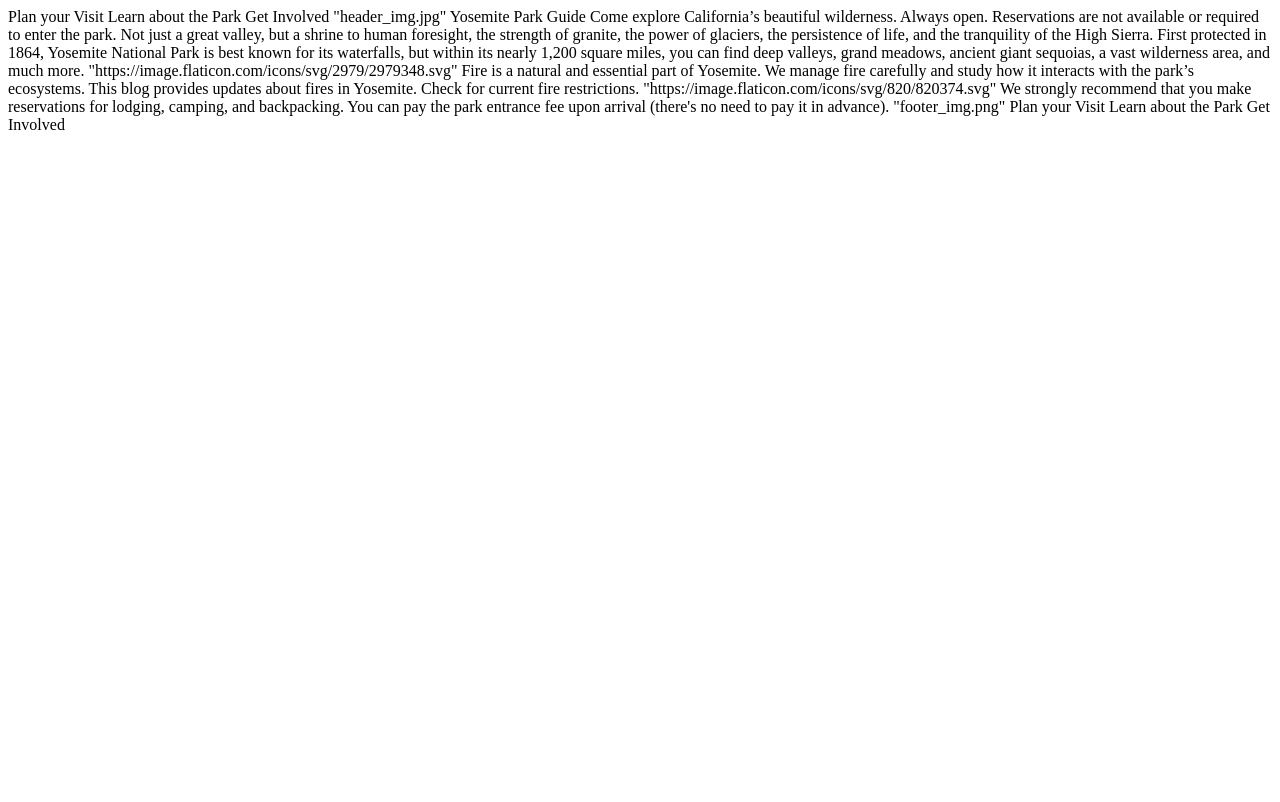
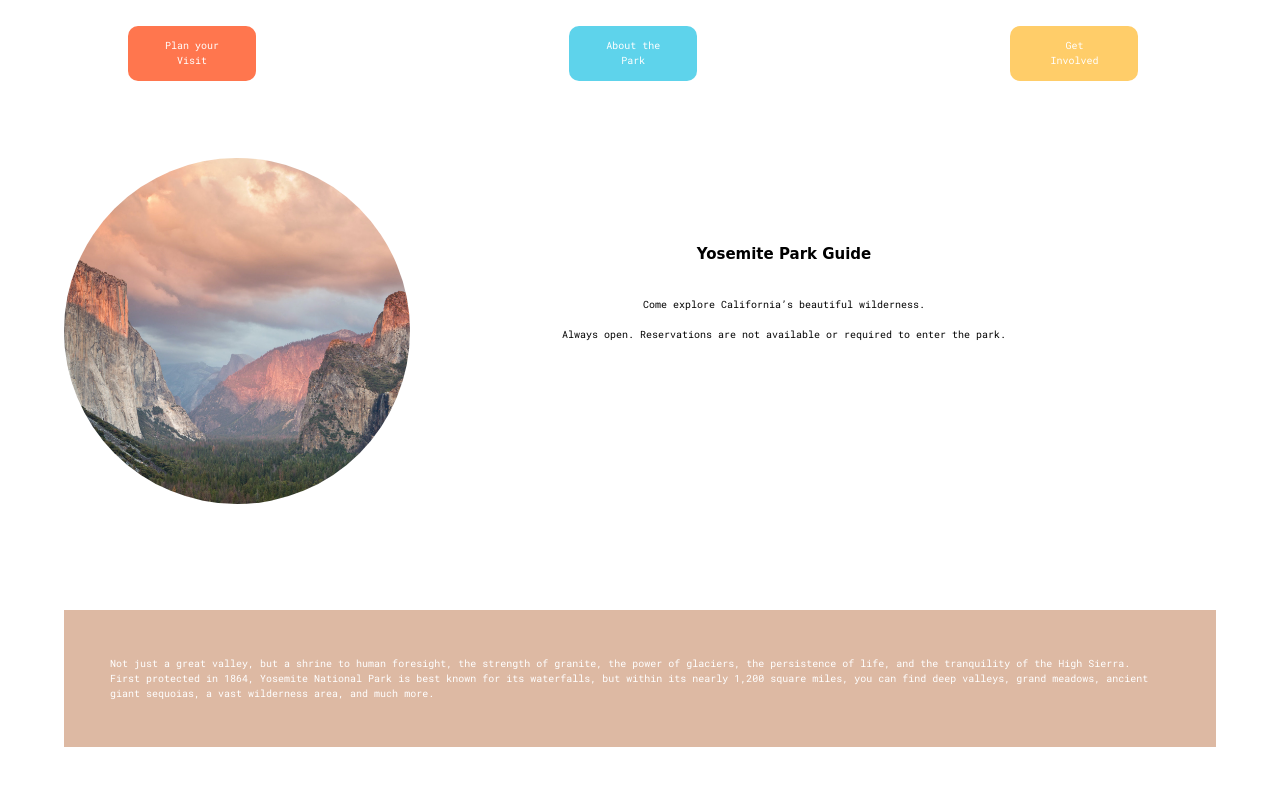
Before and after one commit to bloominstituteoftechnology/web-module-challenge-intro-css, a plain HTML site: page index.html in a window 1280 px wide. Shown: the top 802 px of the page. Drawn offline with Linux system fonts and the light colour scheme; a web font is replaced by a local one.

Commit message:
first attempt

```diff
--- a/index.css
+++ b/index.css
@@ -0,0 +1,226 @@
+/* http://meyerweb.com/eric/tools/css/reset/
+   v2.0 | 20110126
+   License: none (public domain)
+*/
+
+html,
+body,
+div,
+span,
+applet,
+object,
+iframe,
+h2,
+h3,
+h4,
+h5,
+h6,
+p,
+blockquote,
+pre,
+a,
+abbr,
+acronym,
+address,
+big,
+cite,
+code,
+del,
+dfn,
+em,
+img,
+ins,
+kbd,
+q,
+s,
+samp,
+small,
+strike,
+strong,
+sub,
+sup,
+tt,
+var,
+b,
+u,
+i,
+center,
+dl,
+dt,
+dd,
+ol,
+ul,
+li,
+fieldset,
+form,
+label,
+legend,
+table,
+caption,
+tbody,
+tfoot,
+thead,
+tr,
+th,
+td,
+article,
+aside,
+canvas,
+details,
+embed,
+figure,
+figcaption,
+footer,
+header,
+hgroup,
+menu,
+nav,
+output,
+ruby,
+section,
+summary,
+time,
+mark,
+audio,
+video {
+  margin: 0;
+  padding: 0;
+  font-size: 100%;
+  font: inherit;
+  vertical-align: baseline;
+}
+/* HTML5 display-role reset for older browsers */
+article,
+aside,
+details,
+figcaption,
+figure,
+footer,
+header,
+hgroup,
+menu,
+nav,
+section {
+  display: block;
+}
+body {
+  line-height: 1;
+}
+ol,
+ul {
+  list-style: none;
+}
+blockquote,
+q {
+  quotes: none;
+}
+blockquote:before,
+blockquote:after,
+q:before,
+q:after {
+  content: "";
+  content: none;
+}
+table {
+  border-collapse: collapse;
+  border-spacing: 0;
+}
+* {
+  box-sizing: border-box;
+  max-width: 100%;
+}
+/*General Styles */
+html {
+  font-size: 62.5%;
+}
+body {
+  font-size: 1.6 rem;
+  line-height: 1.5;
+  font-family: "Roboto Mono", monospace;
+}
+h1 {
+  font-family: "Chelsea Market", cursive;
+  font-size: 6 rem;
+}
+/*helps with spacing,centers*/
+
+section {
+  padding: 4% 0;
+  width: 90%;
+  margin: 0 auto;
+}
+/*header section styles helps with spacing and gives the link a better look*/
+.cta {
+  position: relative;
+}
+.text,
+.image {
+  display: inline-block;
+}
+nav {
+  padding: 2% 0;
+}
+nav a {
+  display: inline-block;
+  padding: 1% 0;
+  width: 10%;
+  text-align: center;
+  border-radius: 10px;
+  color: white;
+  text-decoration: none;
+}
+.plan {
+  margin-left: 10%;
+  background: #ff764e;
+}
+
+.learn {
+  margin: 0 24%;
+  background: #5ed3eb;
+}
+
+.get {
+  margin-right: 10%;
+  background: #ffcd69;
+}
+.text {
+  width: 55%;
+  margin-left: 5%;
+  text-align: center;
+  line-height: 3;
+  position: absolute;
+  top: 25%;
+}
+.image {
+  width: 30%;
+}
+.round {
+  border-radius: 50%;
+}
+.beige {
+  background-color: #ddb9a3;
+  color: white;
+  padding: 4%;
+}
+.info div {
+  width: 30%;
+  margin: 5% auto;
+}
+.bold {
+  font-weight: bold;
+}
+.bg-img {
+  background-image: url("assets/footer_img.jpg");
+  height: 50vh;
+  background-repeat: no-repeat;
+  background-size: cover;
+  background-position: top center;
+  width: 100%;
+}
+footer {
+  background-color: #f9e7dc;
+}
+.camper {
+  width: 30%;
+  margin: 5% auto;
+}
--- a/index.html
+++ b/index.html
@@ -1,37 +1,88 @@
 <!-- Markup the content below with tags and attributes such that it can be styled in CSS-->
 <!DOCTYPE html>
 <html lang="en">
-<head>
-<!-- Link your CSS stylesheet -->
+  <head>
+    <!--Link for my fonts-->
+  <link rel="preconnect" href="https://fonts.googleapis.com">
+  <link rel="preconnect" href="https://fonts.gstatic.com" crossorigin>
+  <link href="https://fonts.googleapis.com/css2?family=Chelsea+Market&family=Roboto+Mono:wght@400;700&display=swap" rel="stylesheet">
+    <meta charset="utf-8" />
+    <link rel="stylesheet" href="index.css" />
+  </head>
+  <body>
+      <header>
+        <!----Navigation-->
 
-</head>
-<body>
-        Plan your Visit
-        Learn about the Park
-        Get Involved
+          <nav>
+            <a class="plan" href="first"> Plan your<br> Visit</a>
+            <a class="learn" href="secound"> About the <br>Park</a>
+            <a class="get" href="four">Get <br> Involved</a>
+          </nav>
 
+      </header>
+      <!---Image Begins-->
+      <section class="cta">
+        <div class="image">
+          <img src="assets/header_img.jpg" class="round"   />
+        </div>
+        <div class = "text">
+          <div>
+            <h1>Yosemite Park Guide</h1>
+            <h2>Come explore California’s beautiful wilderness.</h2>
 
-      "header_img.jpg"
-      Yosemite Park Guide
-      Come explore California’s beautiful wilderness.
-      Always open. Reservations are not available or required to enter the park.
+          <p>
+            Always open. Reservations are not available or required to enter the
+            park.
+          </p>
+          </div>
+        </div>
+      </section>
 
-      Not just a great valley, but a shrine to human foresight, the strength of granite, the power of glaciers, the persistence of life, and the tranquility of the High Sierra.
+      <section>
+        <div class = "beige">
+          <p>
+            Not just a great valley, but a shrine to human foresight, the strength of granite, the power of glaciers, the persistence of life,
+            and the tranquility of the High Sierra.
+          </p>
+          <p>
+            First protected in 1864, Yosemite National Park is best known for its waterfalls, but within
+            its nearly 1,200 square miles, you can find deep valleys, grand
+            meadows, ancient giant sequoias, a vast wilderness area, and much
+            more.
+          </p>
 
-      First protected in 1864, Yosemite National Park is best known for its waterfalls, but within its nearly 1,200 square miles, you can find deep valleys, grand meadows, ancient giant sequoias, a vast wilderness area, and much more.
+        </div>
+      </section>
+      <section class = "info">
+      <div class = "campfire">
+        <img src="assets/campfire image .png" />
+        <p>
+          Fire is a natural and essential part of Yosemite. We manage fire
+          carefully and study how it interacts with the park’s ecosystems.
+          This blog provides updates about fires in Yosemite. <span class = "bold"></span>Check for
+          current fire restrictions. </span>
+        </p>
+      </div>
 
-      "https://image.flaticon.com/icons/svg/2979/2979348.svg"
-      Fire is a natural and essential part of Yosemite. We manage fire carefully and study how it interacts with the park’s ecosystems. This blog provides updates about fires in Yosemite. Check for current fire restrictions.
+        <div class ="camper">
+          <img src="assets/tree image.png" />
+          <p>
+            We strongly recommend that you make reservations for lodging, camping,
+            and backpacking. You can pay the <span class ="bold">park entrance fee </span> upon arrival
+            (there's no need to pay it in advance).
+          </p>
+        </div>
+      </section>
 
-      "https://image.flaticon.com/icons/svg/820/820374.svg"
-      We strongly recommend that you make reservations for lodging, camping, and backpacking. You can pay the park entrance fee upon arrival (there's no need to pay it in advance).
-
-      "footer_img.png"
-
-
-        Plan your Visit
-        Learn about the Park
-        Get Involved
-
-</body>
+      <section class = "bg-img">
+        <!---empty space-->
+      </section>
+      <footer>
+        <nav>
+          <a class="plan" href="first">Plan your Visit</a>
+          <a class="learn" href="secound">About the Park</a>
+          <a class="get" href="four">Get Involved</a>
+        </nav>
+      </footer>
+  </body>
 </html>
```
Also changed, not shown: assets/campfire image .png (added), assets/tree image.png (added), 1 other file.
